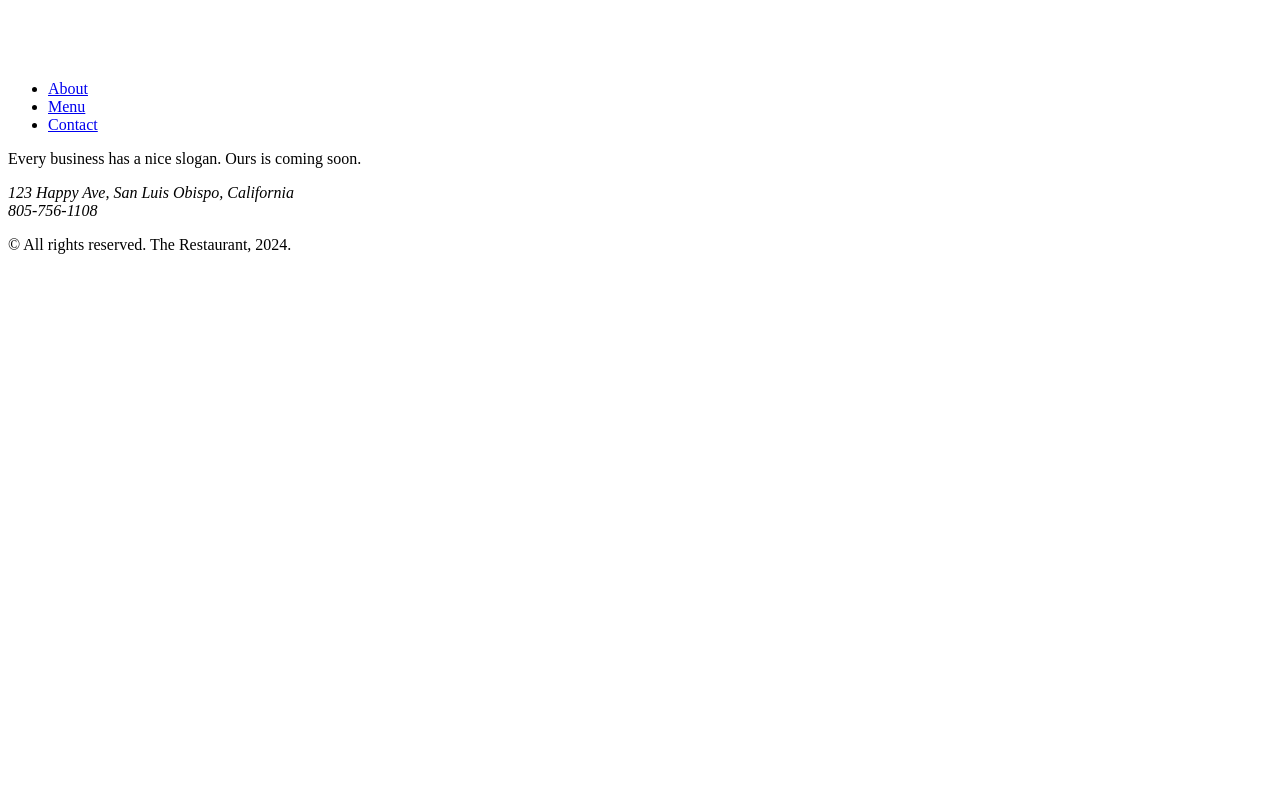
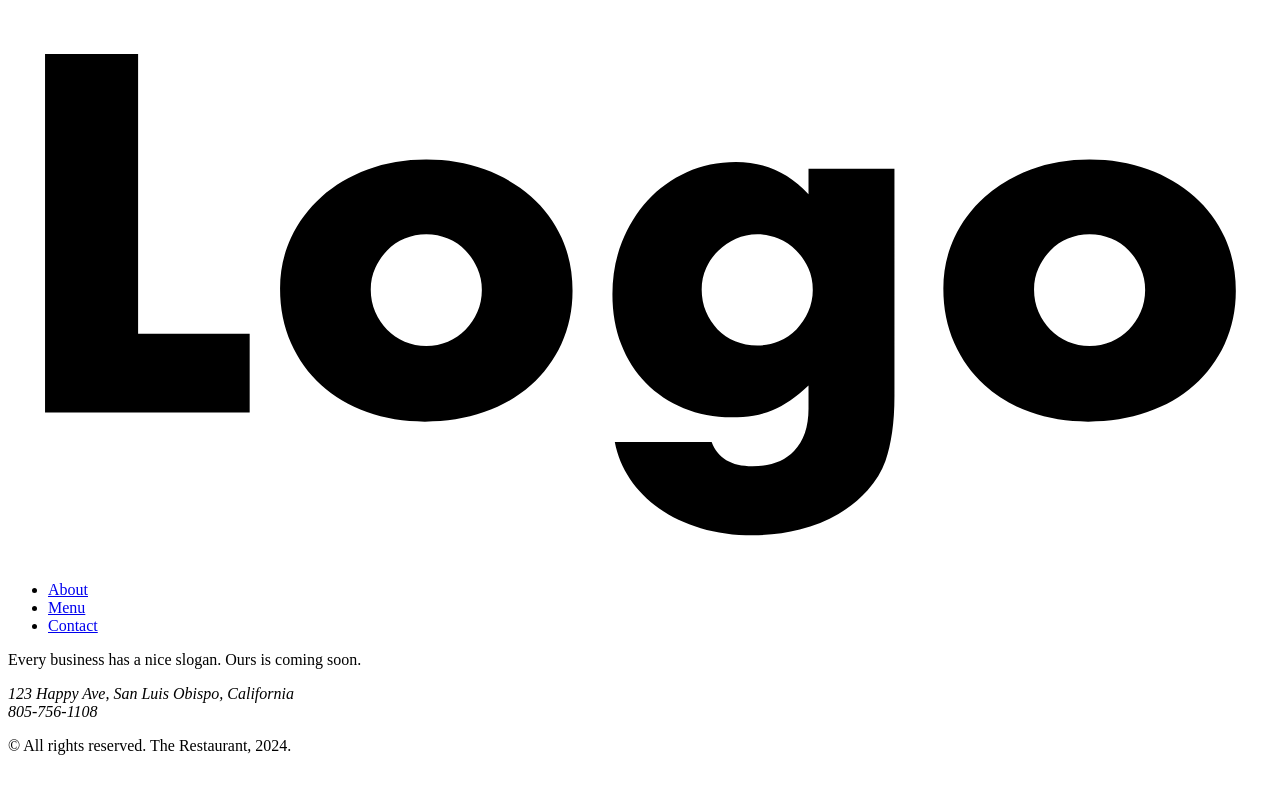
Before and after one commit to caseyrobinson13/caseyrobinson13.github.io, a plain HTML site: page grc338/website-content-hierarchy/index.html in a window 1280 px wide. Drawn offline with Linux system fonts and the light colour scheme.

Commit message:
Update index.html

```diff
--- a/grc338/website-content-hierarchy/index.html
+++ b/grc338/website-content-hierarchy/index.html
@@ -10,7 +10,7 @@
         </head>
         <body>
             <header>
-                <h1><a href="index.html"><img src="website content/logo.svg" alt=""></a></h1>
+                <h1><a href="index.html"><img src="logo.svg" alt=""></a></h1>
                 <nav>
                     <ul>
                         <li><a href="about.html">About</a></li>
```
